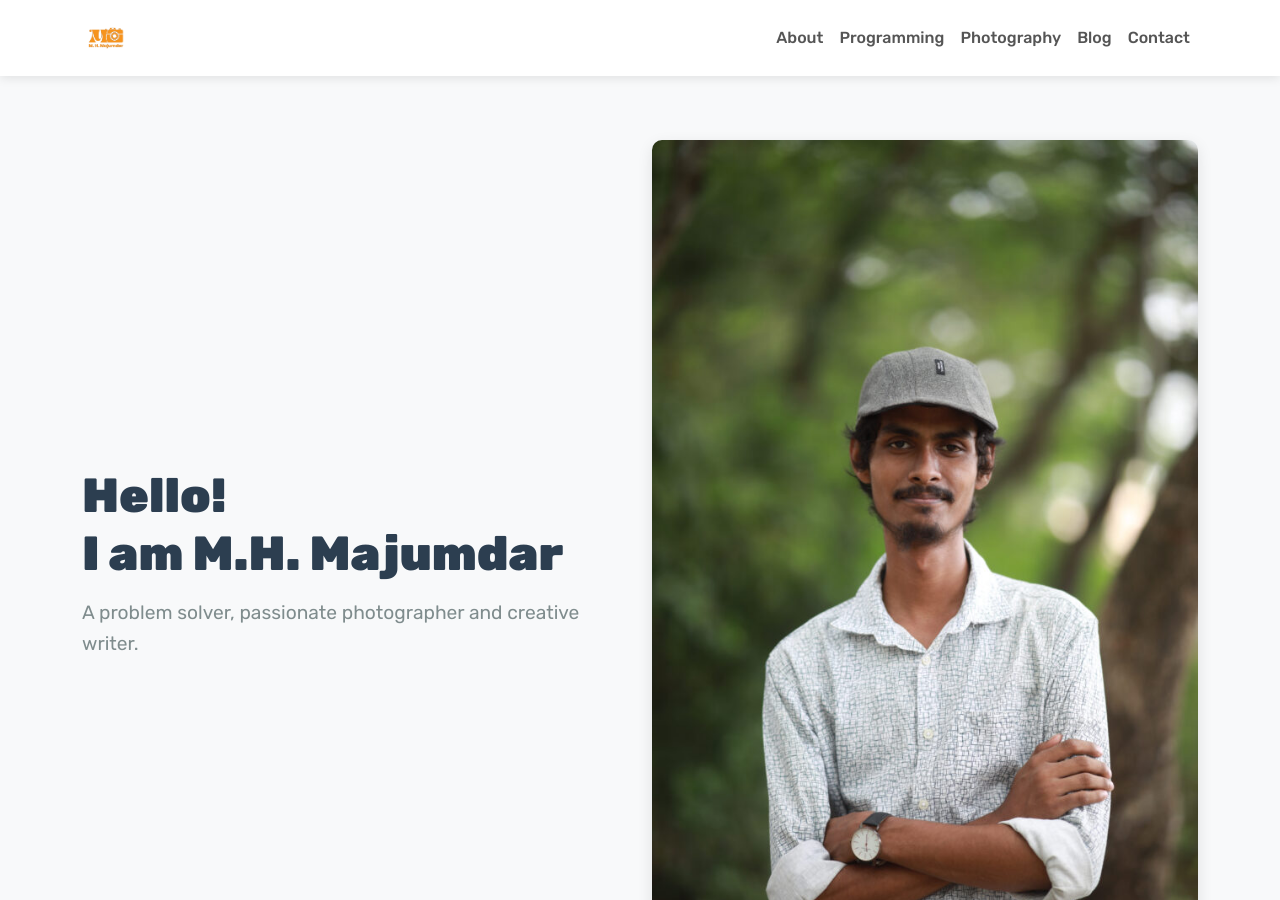
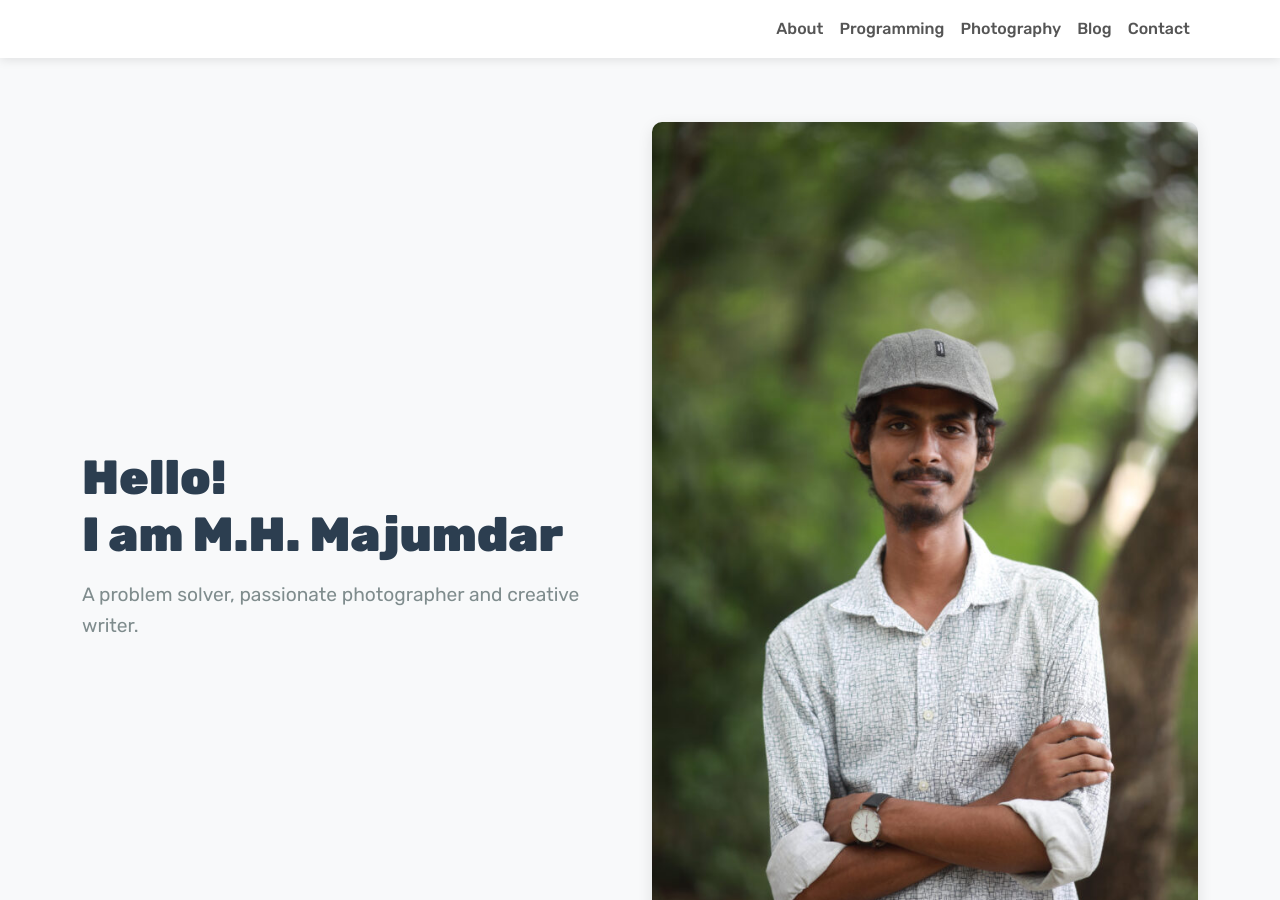
Before and after one commit to mh-majumdar/mh-majumdar-blog, a Jekyll site: the page built from index.html, in a window 1280 px wide and 900 px high. Built offline with Jekyll 4.4.1, drawn with Linux system fonts in a browser that asks for light colours; the list of posts is cut into pages by our own code.

Commit message:
Update header.html

```diff
--- a/_includes/header.html
+++ b/_includes/header.html
@@ -58,9 +58,9 @@
     <header class="py-2">
         <div class="container">
             <nav class="navbar navbar-expand-md navbar-light p-0">
-                <a class="navbar-brand site-logo" href="{{ site.baseurl }}/">
+<!--                 <a class="navbar-brand site-logo" href="{{ site.baseurl }}/">
                     <img src="{{ site.baseurl }}/assets/images/Logo.png" alt="Logo">
-                </a>
+                </a> -->
 
                 <!-- Toggle button for mobile -->
                 <button class="navbar-toggler" type="button" data-bs-toggle="collapse" data-bs-target="#mainNavbar">
```
